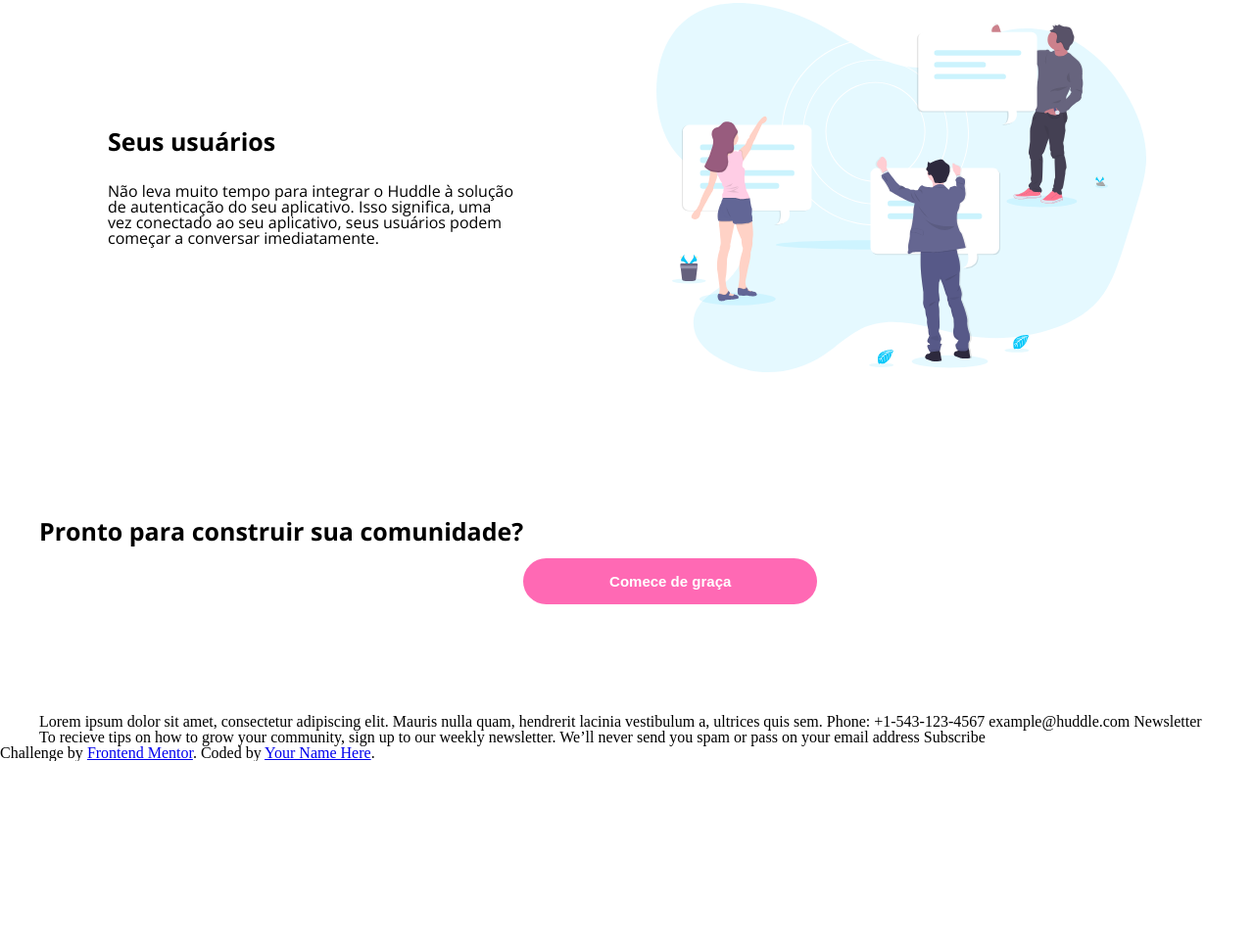
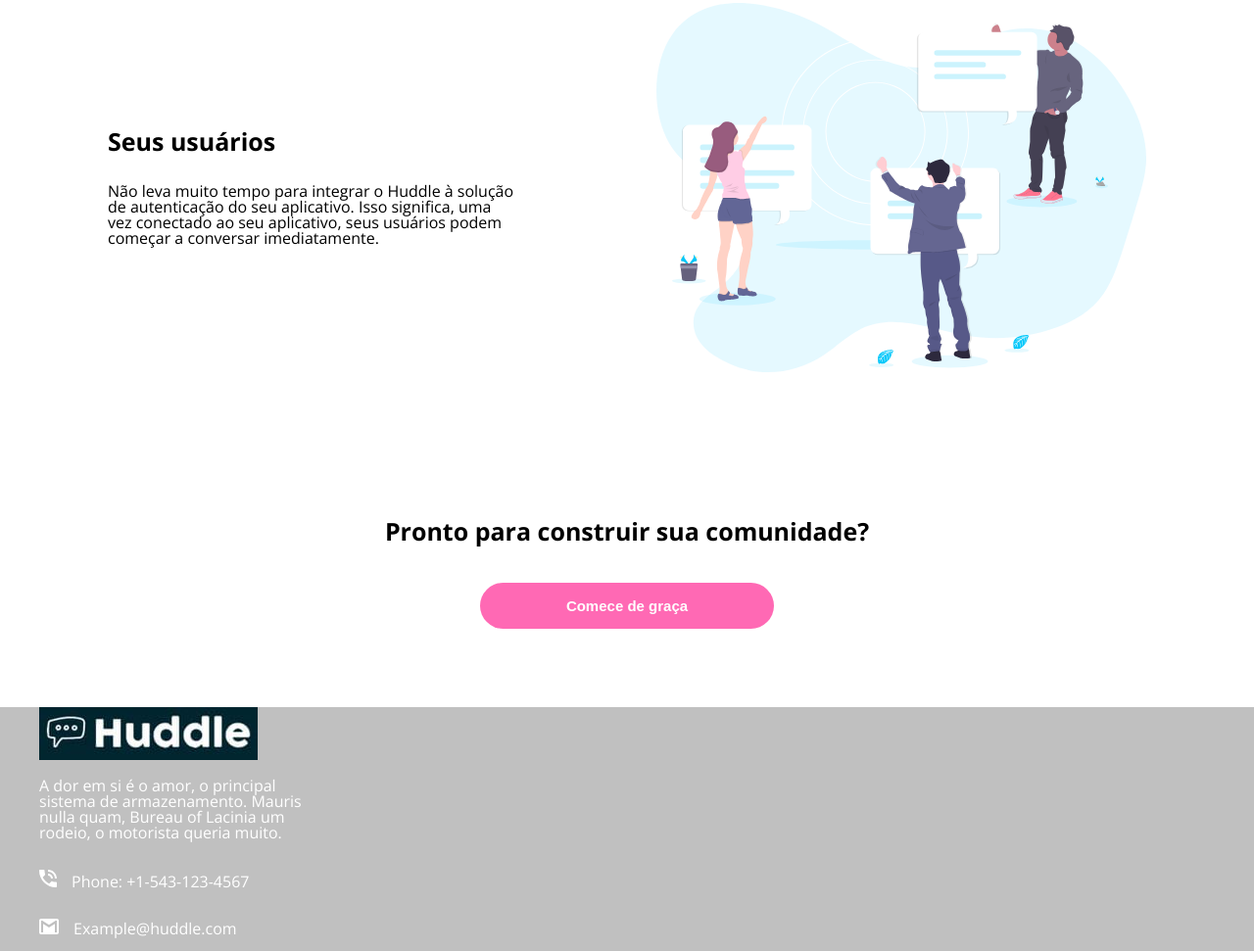
Before and after one commit to Rdoliv-19/Huddle-landing-page, a plain HTML site: page index.html in a window 1280 px wide. Shown: the part 2649-3620 px from the top of the page at 98% size. Before the commit the page ends 3426 px from the top, so only its background shows below. Drawn offline with nearby package versions, Linux system fonts and the light colour scheme.

Commit message:
footer esquerdo finalizado

```diff
--- /dev/null
+++ b/images/index.html
@@ -0,0 +1,14 @@
+<!DOCTYPE html>
+<html lang="en">
+<head>
+    <meta charset="UTF-8">
+    <meta http-equiv="X-UA-Compatible" content="IE=edge">
+    <meta name="viewport" content="width=device-width, initial-scale=1.0">
+    <title>Document</title>
+    <link rel="stylesheet" href="style.css">
+</head>
+<body>
+    <img src="bg-section-top-desktop-2.svg">
+
+</body>
+</html>
--- /dev/null
+++ b/images/style.css
@@ -0,0 +1,3 @@
+body{
+    background: #000000;
+}
--- a/index.html
+++ b/index.html
@@ -87,35 +87,28 @@
       <input type="submit" value="Comece de graça" class="botao-topo">
     </section>
 
-
-
-    <br><br>
-
-
-
-
-
-
-
-    Lorem ipsum dolor sit amet, consectetur adipiscing elit. Mauris nulla quam, hendrerit lacinia
-    vestibulum a, ultrices quis sem.
-
-    Phone: +1-543-123-4567
-    example@huddle.com
-
-    Newsletter
-    To recieve tips on how to grow your community, sign up to our weekly newsletter. We’ll never
-    send you spam or pass on your email address
-
-    Subscribe
-
   </main>
 
   <footer>
-    <p class="attribution">
-      Challenge by <a href="https://www.frontendmentor.io?ref=challenge" target="_blank">Frontend Mentor</a>.
-      Coded by <a href="#">Your Name Here</a>.
-    </p>
+    <div class="conteudo-footer">
+      <div class="footer-esquerdo">
+          <img src="logo-branco.jpg">
+          <p>A dor em si é o amor, o principal sistema de armazenamento. Mauris nulla quam, Bureau of Lacinia
+            um rodeio, o motorista queria muito.</p>
+            <div class="icones-footer">
+
+              <p> <img src="icon-phone.svg">Phone: +1-543-123-4567</p>
+
+              <p> <img src="icon-email.svg">Example@huddle.com</p>
+            </div>
+      </div>
+    </div>
   </footer>
 </body>
 </html>
+
+<!-- Newsletter
+To recieve tips on how to grow your community, sign up to our weekly newsletter. We’ll never
+send you spam or pass on your email address
+
+Subscribe -->
--- a/style.css
+++ b/style.css
@@ -152,10 +152,48 @@ margin: 150px 0;
 
 .final-main{
     display: flex;
-
+    flex-direction: column;
+    align-items: center;
 }
 
 .final-main h2{
     font-family: 'Open Sans', sans-serif;
     font-weight: bold;
 }
+
+footer{
+    background: #C0C0C0;
+
+
+}
+
+.conteudo-footer{
+    position: relative;
+    width: 1200px;
+    margin: auto;
+
+}
+
+.footer-esquerdo{
+    width: 300px;
+
+
+}
+
+.conteudo-footer p{
+    color: white;
+    margin: 15px 0;
+    font-family: 'Open Sans', sans-serif;
+    display: inline-block;
+}
+
+.icones-footer{
+  display: flex;
+  flex-direction: column;
+  justify-content: space-between;
+  margin: 0 10px 0 0;
+}
+
+.icones-footer img{
+    margin: 0 15px 0 0;
+}
```
Also changed, not shown: bg-footer.svg (renamed from images/bg-footer-top-desktop.svg), icon-email.svg (renamed from images/icon-email.svg), icon-phone.svg (renamed from images/icon-phone.svg), images/illustration-grow-together.svg (deleted), images/ilustracao-conversas.svg (deleted), logo-branco.JPG (added).
